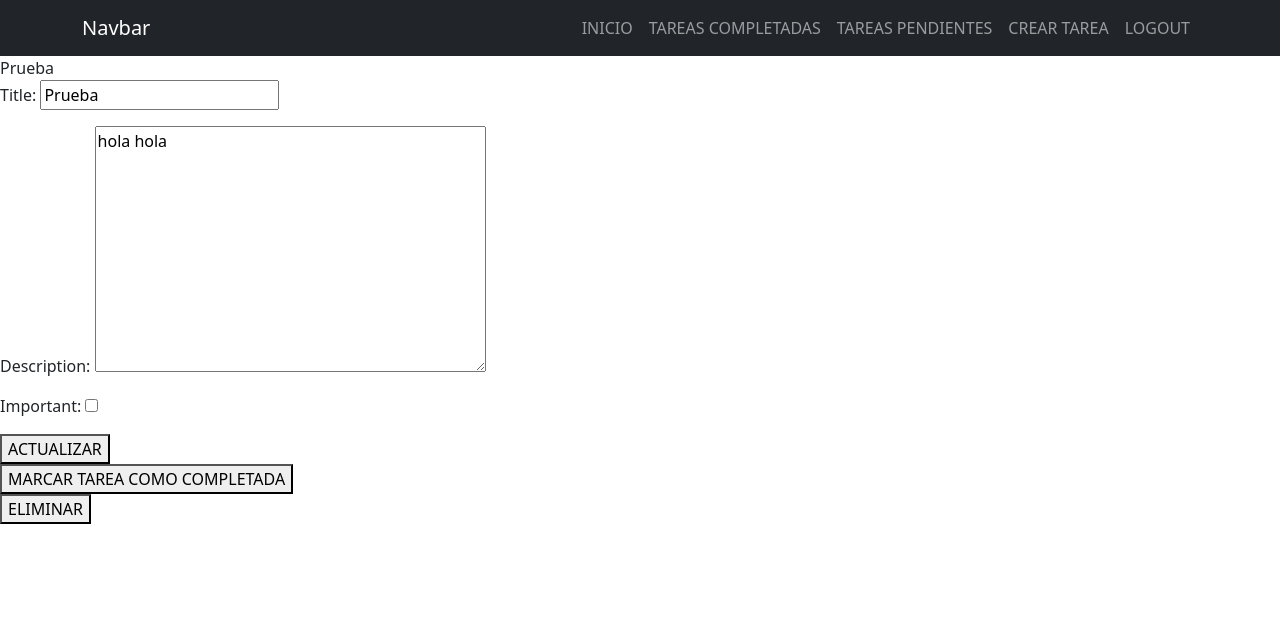
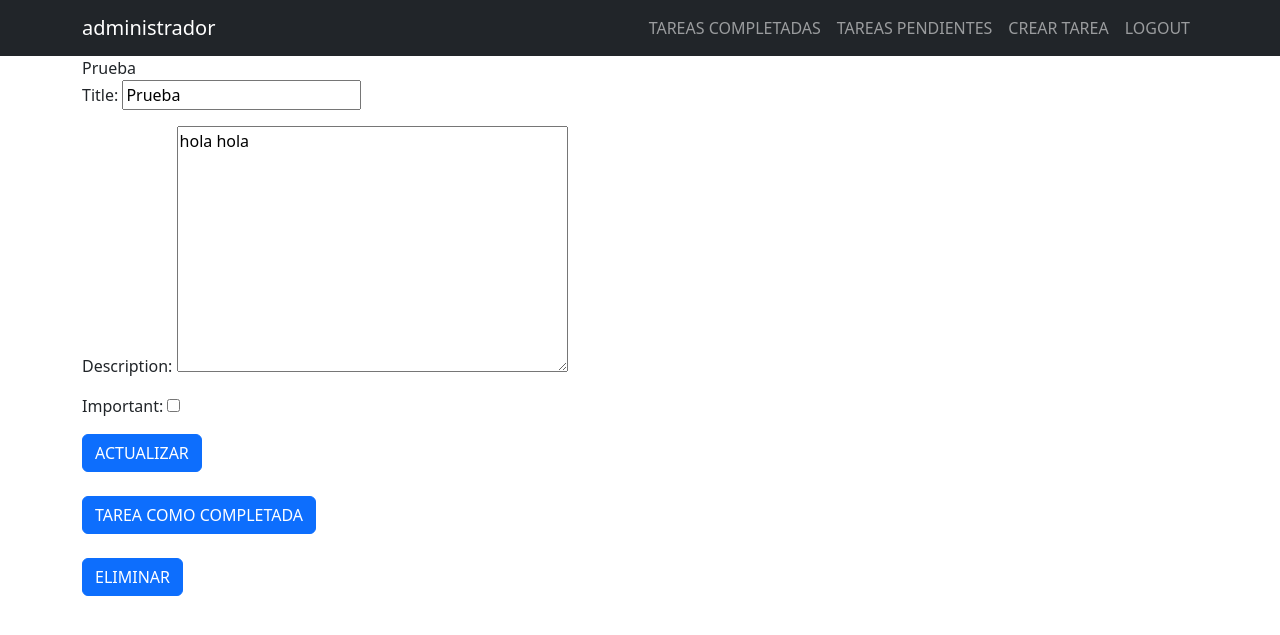
Before and after one commit to scartaccini/curso_django_crud_login, a Django app: page /tareas/opciones_tarea/20 in a window 1280 px wide. Shown: the top 635 px of the page. Run offline with Django 5.2, Linux system fonts and the light colour scheme; a user stored in the database is signed in; data comes from the database, SQL or seed files in the repository; both versions use the stored data as it was after the commit.

Commit message:
retoque a los html

```diff
--- a/templates/_navbar.html
+++ b/templates/_navbar.html
@@ -1,6 +1,10 @@
 <nav class="navbar navbar-expand-lg navbar-dark bg-dark">
   <div class="container">
-    <a class="navbar-brand" href="/">Navbar</a>
+    <a class="navbar-brand" href="/">
+      {% if user.is_authenticated %}
+      {{user}}
+      {% endif %}
+    </a>
     <button
       class="navbar-toggler"
       type="button"
@@ -14,9 +18,6 @@
     </button>
     <div class="collapse navbar-collapse" id="navbarNav">
       <ul class="navbar-nav ms-auto">
-        <li class="nav-item">
-          <a href="{% url 'index' %}" class="nav-link">INICIO</a>
-        </li>
         {% if user.is_authenticated %}
         <li class="nav-item">
           <a href="{% url 'tareas_completadas' %}" class="nav-link"
@@ -34,6 +35,9 @@
         </li>
         {% else %}
         <li class="nav-item">
+          <a href="{% url 'index' %}" class="nav-link">INICIO</a>
+        </li>
+        <li class="nav-item">
           <a href="/signin" class="nav-link">LOGIN</a>
         </li>
         <li class="nav-item">
--- a/templates/crea_tarea.html
+++ b/templates/crea_tarea.html
@@ -9,6 +9,6 @@
   {% csrf_token %}
   {{form}}
 
-  <button>Save</button>
+  <button class="btn btn-primary">CREAR</button>
 </form>
 {% endblock %}
--- a/templates/index.html
+++ b/templates/index.html
@@ -1,11 +1,13 @@
 {% extends 'base.html' %}
 {% block content %}
 
+
 <main class="container py-5">
   <section class="card card-body">
+    {% if user.is_authenticated %}
       <h1 class="display-1 text-center">Django App</h1>
       <p>Lorem ipsum dolor sit amet consectetur, adipisicing elit. Recusandae hic atque iusto rem voluptas reiciendis laboriosam cupiditate? Alias, nisi optio laudantium nostrum molestiae delectus harum quasi. Doloremque ipsa quis eaque esse molestias saepe. Modi vel ducimus delectus. Eum quam eveniet ratione veniam. Dolor reprehenderit reiciendis, numquam provident qui ullam, fugiat voluptatem voluptas quod deleniti doloribus eius omnis? Eaque eveniet voluptatibus odio atque. Repudiandae laudantium expedita impedit rem officiis enim harum ratione quos, tenetur facilis voluptatum odit perspiciatis provident? Animi, dicta voluptates. Dolorum voluptatibus itaque ea quod voluptates, inventore, sint possimus praesentium ab suscipit iure ipsa vero consequuntur maxime quas optio.</p>
-
+         {% else %}
       <div class="text-center">
           <a class="btn btn-secondary" href="/signin/">
               Signin
@@ -14,6 +16,7 @@
               Signup
           </a>
       </div>
+      {% endif %}
   </section>
 </main>
 
--- a/templates/lista_tareas.html
+++ b/templates/lista_tareas.html
@@ -14,7 +14,7 @@
       {% if task.important %}
       <strong>{{task.title}}</strong>
       {% else %}
-      {{task.id}} {{task.title}}
+      {{task.title}}
       {% endif %}
       <p>{{task.description}}</p>
       {{task.datecompleted|date:'M j Y:i'}}
--- a/templates/opciones_tareas.html
+++ b/templates/opciones_tareas.html
@@ -1,7 +1,7 @@
 {% extends 'base.html' %}
 
 {% block content %}
-
+<div class="container">
 {{task.title}}
 
 {{error}}
@@ -10,23 +10,23 @@
   {% csrf_token %}
   {{form.as_p}}
 
-  <button>
+  <button class="btn btn-primary btn-block">
     ACTUALIZAR
   </button>
 </form>
-
+<br>
 <form action="{% url 'marcar_tarea_completada' task.id %}" method="POST">
   {% csrf_token %}
-  <button>
-    MARCAR TAREA COMO COMPLETADA
+  <button class="btn btn-primary btn-block">
+    TAREA COMO COMPLETADA
   </button>
 </form>
-
+<br>
 <form action="{% url 'eliminar_tarea' task.id %}" method="POST">
   {% csrf_token %}
-  <button>
+  <button class="btn btn-primary btn-block">
     ELIMINAR
   </button>
 </form>
-
+</div>
 {% endblock %}
--- a/templates/signin.html
+++ b/templates/signin.html
@@ -11,7 +11,7 @@
 <form action="/signin/" method="POST">
   {% csrf_token %}
   {{form.as_p}}
-  <button>
+  <button class="btn btn-primary">
     Signin
   </button>
 </form>
--- a/templates/signup.html
+++ b/templates/signup.html
@@ -9,7 +9,7 @@
   <form action="/signup/" method="POST">
     {% csrf_token %}
     {{form.as_p}}
-    <button class="btn btn-primary">Signup</button>
+    <button class="btn btn-dark">Signup</button>
   </form>
 </div>
 {% endblock %}
```
Also changed, not shown: db.sqlite3.
